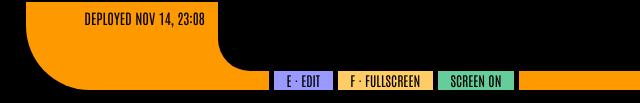
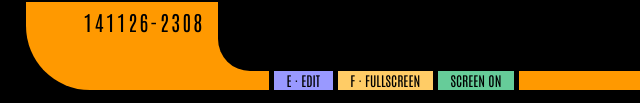
Before and after one commit to cuotos/showclock, a plain HTML site: page index.html in a window 1280 px wide. Shown: the part 694-797 px from the top of the page, 0-640 px from the left. Drawn offline with Linux system fonts and the light colour scheme.

Commit message:
Show deploy time as a ddmmyy-hhmm panel code
Co-Authored-By: Claude Opus 5.5 <noreply@anthropic.com>

```diff
--- a/app.js
+++ b/app.js
@@ -297,9 +297,13 @@ document.fonts.load('700 10px "Antonio"').then(() => {
 
 // Deploy time: GitHub Pages sends the deploy time as the page's Last-Modified,
 // which the browser exposes as document.lastModified (locally it's the file's save time)
-$("deployed").textContent = "DEPLOYED " + new Date(document.lastModified).toLocaleString([], {
-  day: "numeric", month: "short", hour: "2-digit", minute: "2-digit", hour12: false,
-});
+// Shown as a panel code, ddmmyy-hhmm, e.g. 141126-2244
+{
+  const d = new Date(document.lastModified);
+  const p = (n) => String(n).padStart(2, "0");
+  $("deployed").textContent =
+    `${p(d.getDate())}${p(d.getMonth() + 1)}${p(d.getFullYear() % 100)}-${p(d.getHours())}${p(d.getMinutes())}`;
+}
 
 // Keep the screen awake while the board is showing (Screen Wake Lock API).
 // The lock is dropped whenever the page is hidden, so re-request it when visible again.
--- a/style.css
+++ b/style.css
@@ -244,3 +244,4 @@ textarea { text-transform: uppercase; }
 
 .logo { height: 9vh; margin-left: 2vw; }
 .c-green { background: var(--green); }
+#deployed { font-size: 2.6vh; letter-spacing: 0.12em; }
```
